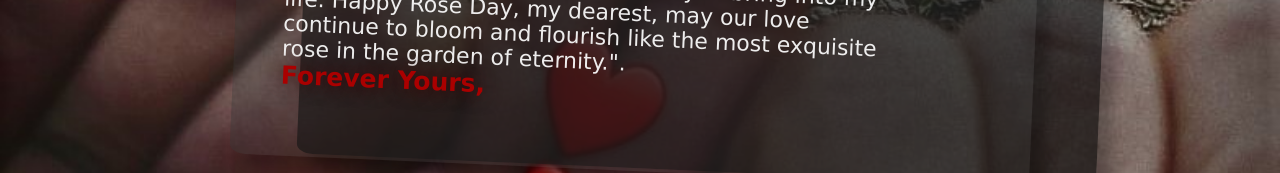
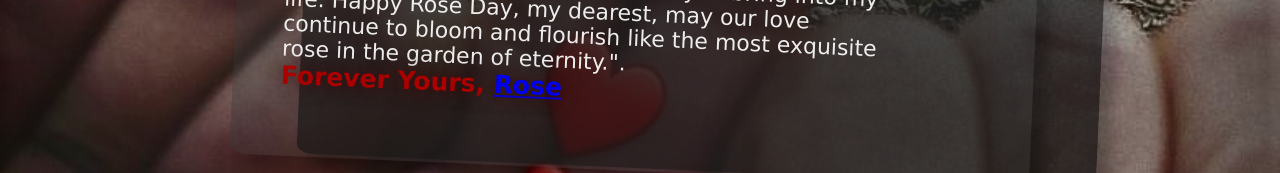
Before and after one commit to stark2602/rose, a plain HTML site: page new.html in a window 1280 px wide. Shown: the part 467-640 px from the top of the page. Drawn offline with Linux system fonts and the light colour scheme.

Commit message:
Update new.html

```diff
--- a/new.html
+++ b/new.html
@@ -19,6 +19,7 @@
           <br />
           <span class="ullu">
             Forever Yours,
+             <a href="rose.html" color="red">Rose</a></h2>
             </span
           >
         </p>
```
